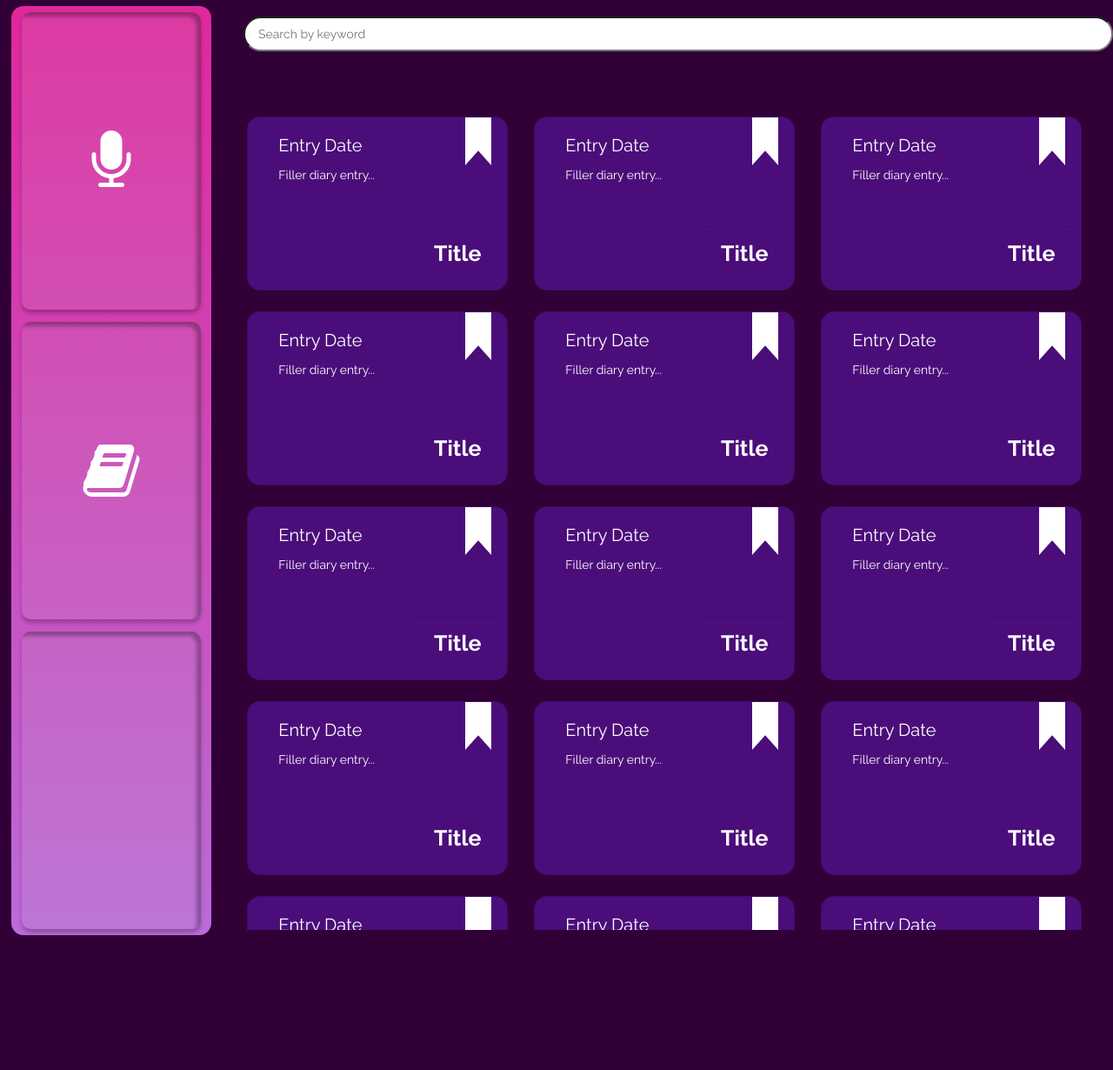
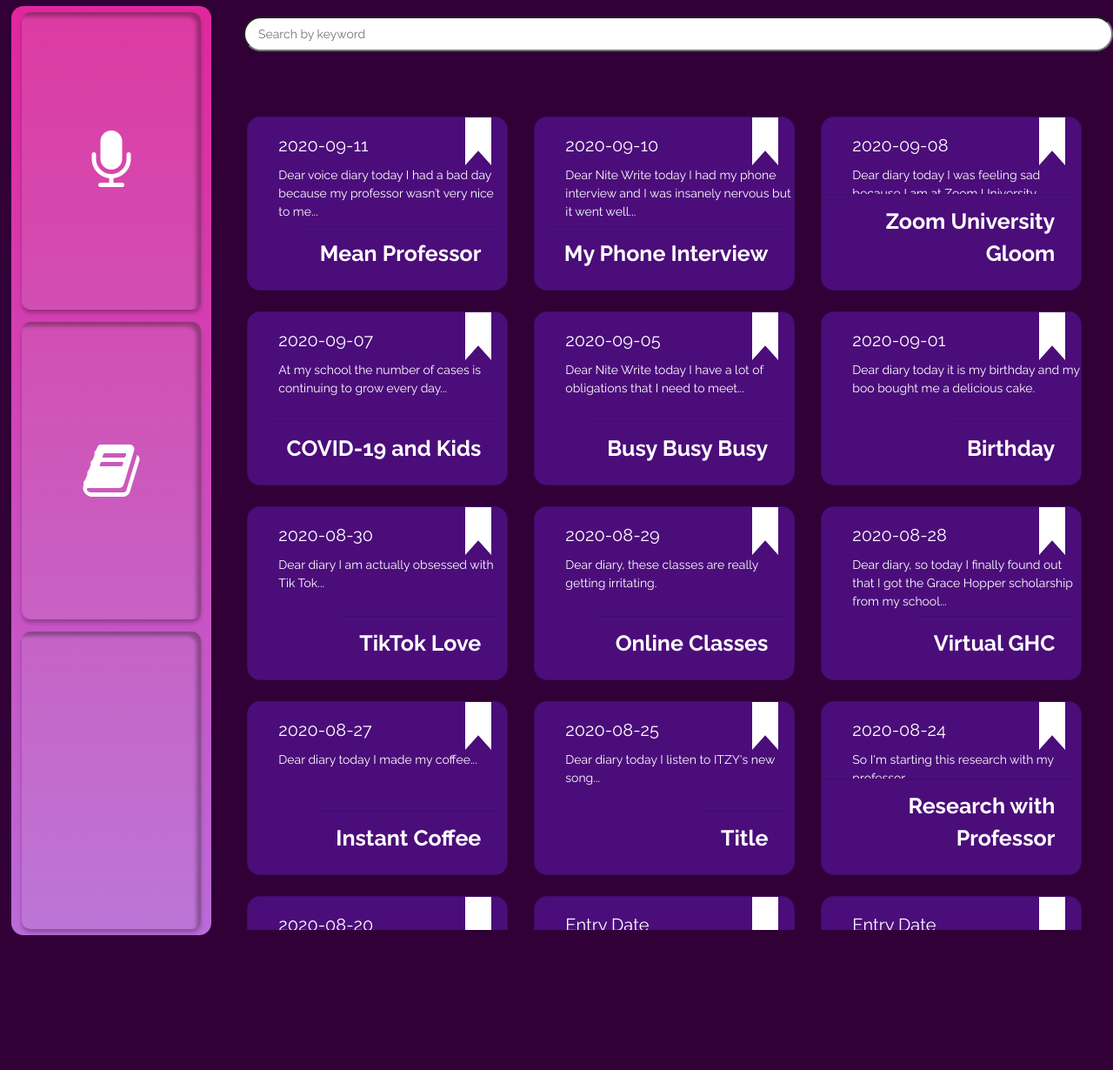
Before and after one commit to jacquelynchow/pennappsxxi, a Flask app: page /entries in a window 1280 px wide. Shown: the part 106-1336 px from the top of the page at 87% size. Run offline with Flask 2, Linux system fonts and the light colour scheme; some libraries are stand-ins or nearby versions.

Commit message:
add entries

```diff
--- a/app/templates/entries.html
+++ b/app/templates/entries.html
@@ -27,13 +27,13 @@
                     </svg>
                 </div>
                 <div class="card-block">
-                    <h4 class="card-title">Entry Date</h4>
+                    <h4 class="card-title">2020-09-11</h4>
                     <p class="card-text">
-                        Filler diary entry...
+                      Dear voice diary today I had a bad day because my professor wasn’t very nice to me...
                     </p>
                 </div>
                 <div class="card-footer">
-                    Title
+                    Mean Professor
                 </div>
             </div>
 
@@ -44,13 +44,13 @@
                     </svg>
                 </div>
                 <div class="card-block">
-                    <h4 class="card-title">Entry Date</h4>
+                    <h4 class="card-title">2020-09-10</h4>
                     <p class="card-text">
-                        Filler diary entry...
+                      Dear Nite Write today I had my phone interview and I was insanely nervous but it went well...
                     </p>
                 </div>
                 <div class="card-footer">
-                    Title
+                    My Phone Interview
                 </div>
             </div>
 
@@ -61,13 +61,13 @@
                     </svg>
                 </div>
                 <div class="card-block">
-                    <h4 class="card-title">Entry Date</h4>
+                    <h4 class="card-title">2020-09-08</h4>
                     <p class="card-text">
-                        Filler diary entry...
+                      Dear diary today I was feeling sad because I am at Zoom University...
                     </p>
                 </div>
                 <div class="card-footer">
-                    Title
+                    Zoom University Gloom
                 </div>
             </div>
         </div>
@@ -79,13 +79,13 @@
                     </svg>
                 </div>
                 <div class="card-block">
-                    <h4 class="card-title">Entry Date</h4>
+                    <h4 class="card-title">2020-09-07</h4>
                     <p class="card-text">
-                        Filler diary entry...
+                      At my school the number of cases is continuing to grow every day...
                     </p>
                 </div>
                 <div class="card-footer">
-                    Title
+                    COVID-19 and Kids
                 </div>
             </div>
 
@@ -96,9 +96,111 @@
                     </svg>
                 </div>
                 <div class="card-block">
-                    <h4 class="card-title">Entry Date</h4>
+                    <h4 class="card-title">2020-09-05</h4>
                     <p class="card-text">
-                        Filler diary entry...
+                      Dear Nite Write today I have a lot of obligations that I need to meet...
+                    </p>
+                </div>
+                <div class="card-footer">
+                    Busy Busy Busy
+                </div>
+            </div>
+            <div class="card text-center">
+                <div class="bookmark">
+                    <svg width="30" height="55" viewBox="0 0 30 55" fill="none" xmlns="http://www.w3.org/2000/svg">
+                        <path d="M0 0V55L15 38.2422L30 55V0H0Z" fill="white"/>
+                    </svg>
+                </div>
+                <div class="card-block">
+                    <h4 class="card-title">2020-09-01</h4>
+                    <p class="card-text">
+                      Dear diary today it is my birthday and my boo bought me a delicious cake.
+                    </p>
+                </div>
+                <div class="card-footer">
+                    Birthday
+                </div>
+            </div>
+        </div>
+        <div class="card-deck mt-4">
+            <div class="card text-center">
+                <div class="bookmark">
+                    <svg width="30" height="55" viewBox="0 0 30 55" fill="none" xmlns="http://www.w3.org/2000/svg">
+                        <path d="M0 0V55L15 38.2422L30 55V0H0Z" fill="white"/>
+                    </svg>
+                </div>
+                <div class="card-block">
+                    <h4 class="card-title">2020-08-30</h4>
+                    <p class="card-text">
+                      Dear diary I am actually obsessed with Tik Tok...
+                    </p>
+                </div>
+                <div class="card-footer">
+                  TikTok Love
+                </div>
+            </div>
+
+            <div class="card text-center">
+                <div class="bookmark">
+                    <svg width="30" height="55" viewBox="0 0 30 55" fill="none" xmlns="http://www.w3.org/2000/svg">
+                        <path d="M0 0V55L15 38.2422L30 55V0H0Z" fill="white"/>
+                    </svg>
+                </div>
+                <div class="card-block">
+                    <h4 class="card-title">2020-08-29</h4>
+                    <p class="card-text">
+                      Dear diary, these classes are really getting irritating.
+                    </p>
+                </div>
+                <div class="card-footer">
+                    Online Classes
+                </div>
+            </div>
+            <div class="card text-center">
+                <div class="bookmark">
+                    <svg width="30" height="55" viewBox="0 0 30 55" fill="none" xmlns="http://www.w3.org/2000/svg">
+                        <path d="M0 0V55L15 38.2422L30 55V0H0Z" fill="white"/>
+                    </svg>
+                </div>
+                <div class="card-block">
+                    <h4 class="card-title">2020-08-28</h4>
+                    <p class="card-text">
+                      Dear diary, so today I finally found out that I got the Grace Hopper scholarship from my school...
+                    </p>
+                </div>
+                <div class="card-footer">
+                    Virtual GHC
+                </div>
+            </div>
+        </div>
+        <div class="card-deck mt-4">
+            <div class="card text-center">
+                <div class="bookmark">
+                    <svg width="30" height="55" viewBox="0 0 30 55" fill="none" xmlns="http://www.w3.org/2000/svg">
+                        <path d="M0 0V55L15 38.2422L30 55V0H0Z" fill="white"/>
+                    </svg>
+                </div>
+                <div class="card-block">
+                    <h4 class="card-title">2020-08-27</h4>
+                    <p class="card-text">
+                      Dear diary today I made my coffee...
+                    </p>
+                </div>
+                <div class="card-footer">
+                    Instant Coffee
+                </div>
+            </div>
+
+            <div class="card text-center">
+                <div class="bookmark">
+                    <svg width="30" height="55" viewBox="0 0 30 55" fill="none" xmlns="http://www.w3.org/2000/svg">
+                        <path d="M0 0V55L15 38.2422L30 55V0H0Z" fill="white"/>
+                    </svg>
+                </div>
+                <div class="card-block">
+                    <h4 class="card-title">2020-08-25</h4>
+                    <p class="card-text">
+                      Dear diary today I listen to ITZY's new song...
                     </p>
                 </div>
                 <div class="card-footer">
@@ -112,115 +214,13 @@
                     </svg>
                 </div>
                 <div class="card-block">
-                    <h4 class="card-title">Entry Date</h4>
+                    <h4 class="card-title">2020-08-24</h4>
                     <p class="card-text">
-                        Filler diary entry...
+                      So I'm starting this research with my professor...
                     </p>
                 </div>
                 <div class="card-footer">
-                    Title
-                </div>
-            </div>
-        </div>
-        <div class="card-deck mt-4">
-            <div class="card text-center">
-                <div class="bookmark">
-                    <svg width="30" height="55" viewBox="0 0 30 55" fill="none" xmlns="http://www.w3.org/2000/svg">
-                        <path d="M0 0V55L15 38.2422L30 55V0H0Z" fill="white"/>
-                    </svg>
-                </div>
-                <div class="card-block">
-                    <h4 class="card-title">Entry Date</h4>
-                    <p class="card-text">
-                        Filler diary entry...
-                    </p>
-                </div>
-                <div class="card-footer">
-                    Title
-                </div>
-            </div>
-
-            <div class="card text-center">
-                <div class="bookmark">
-                    <svg width="30" height="55" viewBox="0 0 30 55" fill="none" xmlns="http://www.w3.org/2000/svg">
-                        <path d="M0 0V55L15 38.2422L30 55V0H0Z" fill="white"/>
-                    </svg>
-                </div>
-                <div class="card-block">
-                    <h4 class="card-title">Entry Date</h4>
-                    <p class="card-text">
-                        Filler diary entry...
-                    </p>
-                </div>
-                <div class="card-footer">
-                    Title
-                </div>
-            </div>
-            <div class="card text-center">
-                <div class="bookmark">
-                    <svg width="30" height="55" viewBox="0 0 30 55" fill="none" xmlns="http://www.w3.org/2000/svg">
-                        <path d="M0 0V55L15 38.2422L30 55V0H0Z" fill="white"/>
-                    </svg>
-                </div>
-                <div class="card-block">
-                    <h4 class="card-title">Entry Date</h4>
-                    <p class="card-text">
-                        Filler diary entry...
-                    </p>
-                </div>
-                <div class="card-footer">
-                    Title
-                </div>
-            </div>
-        </div>
-        <div class="card-deck mt-4">
-            <div class="card text-center">
-                <div class="bookmark">
-                    <svg width="30" height="55" viewBox="0 0 30 55" fill="none" xmlns="http://www.w3.org/2000/svg">
-                        <path d="M0 0V55L15 38.2422L30 55V0H0Z" fill="white"/>
-                    </svg>
-                </div>
-                <div class="card-block">
-                    <h4 class="card-title">Entry Date</h4>
-                    <p class="card-text">
-                        Filler diary entry...
-                    </p>
-                </div>
-                <div class="card-footer">
-                    Title
-                </div>
-            </div>
-
-            <div class="card text-center">
-                <div class="bookmark">
-                    <svg width="30" height="55" viewBox="0 0 30 55" fill="none" xmlns="http://www.w3.org/2000/svg">
-                        <path d="M0 0V55L15 38.2422L30 55V0H0Z" fill="white"/>
-                    </svg>
-                </div>
-                <div class="card-block">
-                    <h4 class="card-title">Entry Date</h4>
-                    <p class="card-text">
-                        Filler diary entry...
-                    </p>
-                </div>
-                <div class="card-footer">
-                    Title
-                </div>
-            </div>
-            <div class="card text-center">
-                <div class="bookmark">
-                    <svg width="30" height="55" viewBox="0 0 30 55" fill="none" xmlns="http://www.w3.org/2000/svg">
-                        <path d="M0 0V55L15 38.2422L30 55V0H0Z" fill="white"/>
-                    </svg>
-                </div>
-                <div class="card-block">
-                    <h4 class="card-title">Entry Date</h4>
-                    <p class="card-text">
-                        Filler diary entry...
-                    </p>
-                </div>
-                <div class="card-footer">
-                    Title
+                    Research with Professor
                 </div>
             </div>
         </div>
@@ -233,13 +233,13 @@
                     </svg>
                 </div>
                 <div class="card-block">
-                    <h4 class="card-title">Entry Date</h4>
+                    <h4 class="card-title">2020-08-20                    </h4>
                     <p class="card-text">
-                        Filler diary entry...
+                      Dear diary so I am kind of forced to help organize our schools hackathon because I don't think anyone knows how to do web development...
                     </p>
                 </div>
                 <div class="card-footer">
-                    Title
+                    Working on Hackathon
                 </div>
             </div>
 
```
